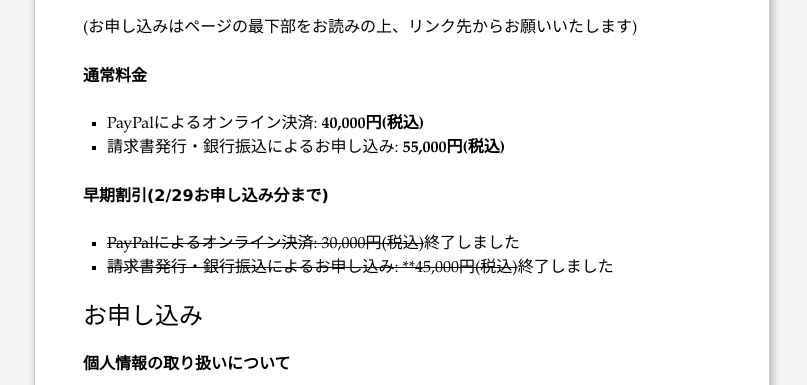
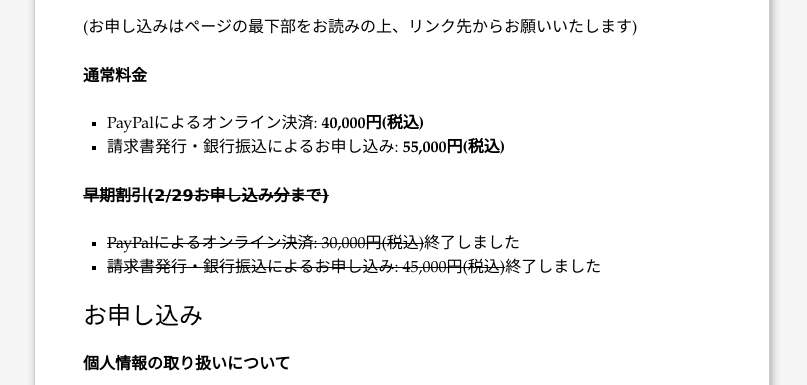
Before and after one commit to agile-samurai-ja/training, a Jekyll site: the page built from _posts/2012-03-23-agileleadership.md, in a window 1280 px wide and 900 px high, scrolled down 2017 px. Shown: the top 385 px of the window, without its empty margins (238-1045 px from the left). Built offline with Jekyll 4.4.1, drawn with Linux system fonts in a browser that asks for light colours; a script that is not in the unit is left out; comment, search, counter and statistics services are not loaded.

Commit message:
fix wrong markup

```diff
--- a/_posts/2012-03-23-agileleadership.md
+++ b/_posts/2012-03-23-agileleadership.md
@@ -76,10 +76,12 @@ google_form_key: dGpNM01VTXVQWG9uRy1qWHRpbC1jcmc6MQ
 - PayPalによるオンライン決済: **40,000円(税込)**
 - 請求書発行・銀行振込によるお申し込み: **55,000円(税込)**
 
-## 早期割引(2/29お申し込み分まで)
+## <strike>早期割引(2/29お申し込み分まで)</strike>
 
-- <del>PayPalによるオンライン決済: 30,000円(税込)</del>終了しました
-- <del>請求書発行・銀行振込によるお申し込み: **45,000円(税込)</del>終了しました
+<ul>
+  <li><strike>PayPalによるオンライン決済: 30,000円(税込)</strike><span>終了しました</span></li>
+  <li><strike>請求書発行・銀行振込によるお申し込み: 45,000円(税込)</strike><span>終了しました</span></li>
+</ul>
 
 {% include training/registration-201203.md %}
 
```
Also changed, not shown: _posts/2012-03-22-inceptiondeck.md (+5 -3 lines).
